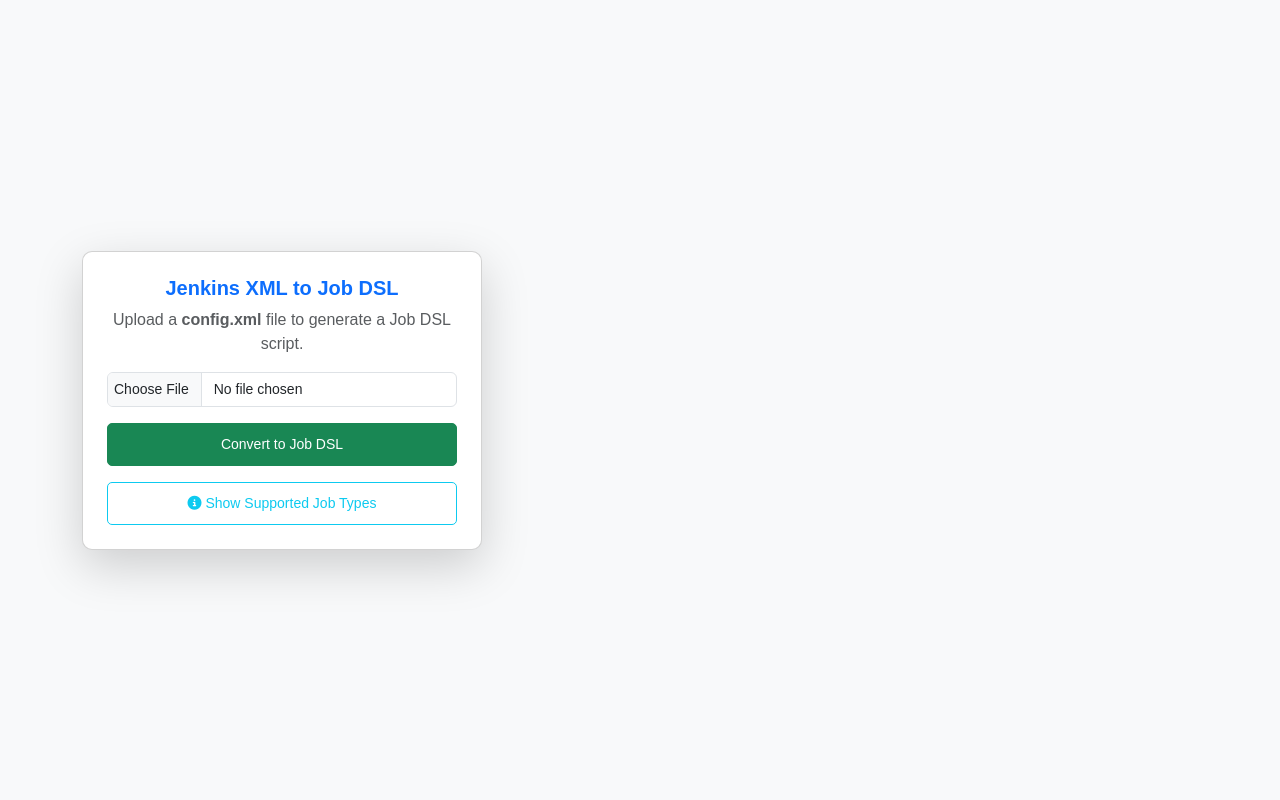
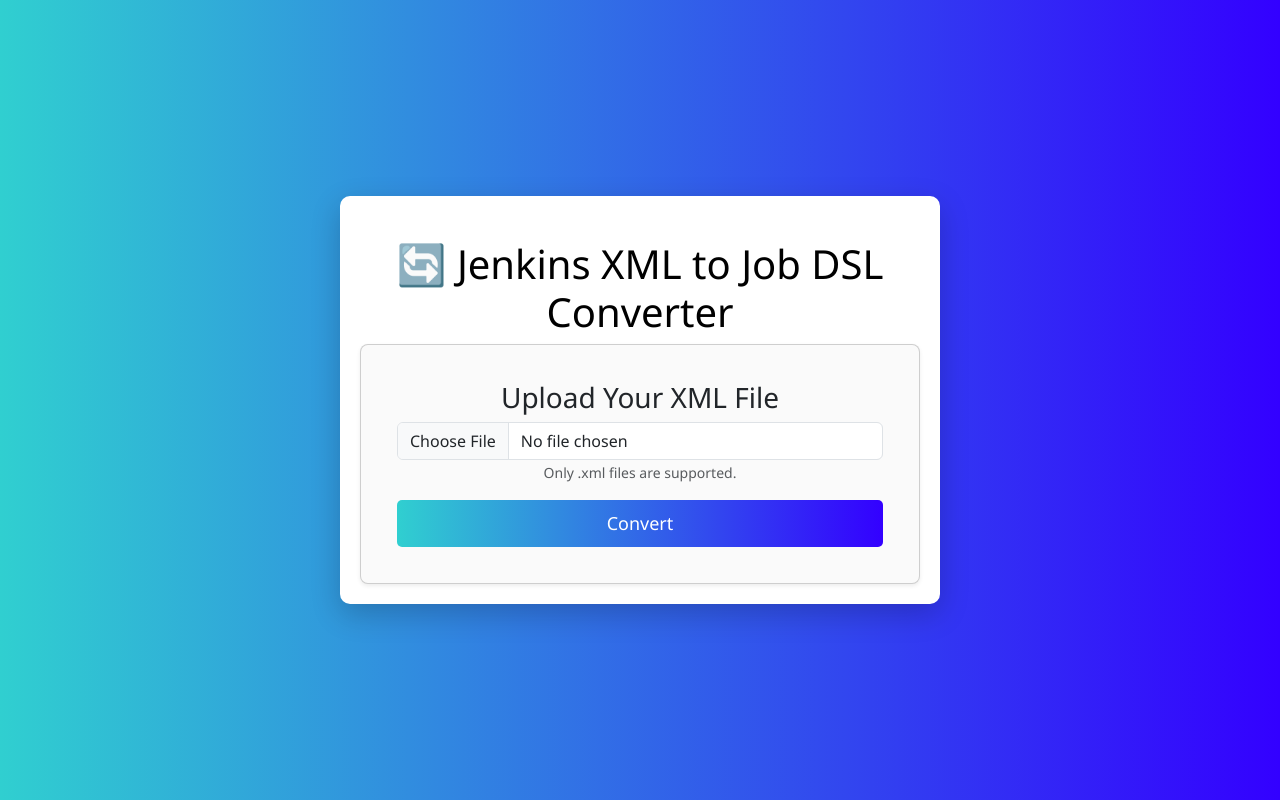
Before and after one commit to itsrohitsinghrana/xml-to-dsl, a Flask app: page / in a window 1280 px wide. Run offline with Flask 3, Linux system fonts and the light colour scheme; some libraries are stand-ins or nearby versions.

Commit message:
update structure and UI

```diff
--- a/backend/app.py
+++ b/backend/app.py
@@ -1,35 +1,69 @@
-from flask import Flask, request, render_template, send_from_directory, abort
+from flask import Flask, request, render_template, send_from_directory, abort, flash
 import os
-from backend.converters.config_parser import parse_config_xml
-from backend.converters.dsl_generator import generate_dsl
+from werkzeug.utils import secure_filename
+from converters.config_parser import parse_config_xml
+from converters.dsl_generator import generate_dsl
 
-app = Flask(__name__, template_folder="../frontend/templates")
+# Initialize Flask app
+app = Flask(__name__, template_folder="/app/frontend/templates", static_folder="/app/frontend/static")
+app.secret_key = "supersecretkey"  # Required for flash messages
 
-UPLOAD_FOLDER = os.path.join(os.getcwd(), "uploads")
-OUTPUT_FOLDER = os.path.join(UPLOAD_FOLDER, "dsl_outputs")
+# Define correct folder paths
+BASE_UPLOAD_FOLDER = os.path.join(os.getcwd(), "uploads")
+UPLOAD_FOLDER = os.path.join(BASE_UPLOAD_FOLDER, "uploads_XML")  # XML uploads folder
+OUTPUT_FOLDER = os.path.join(BASE_UPLOAD_FOLDER, "convert_DSL")  # Converted DSL output folder
+
+# Ensure directories exist
 os.makedirs(UPLOAD_FOLDER, exist_ok=True)
 os.makedirs(OUTPUT_FOLDER, exist_ok=True)
+
+# Allowed file extensions
+ALLOWED_EXTENSIONS = {"xml"}
+
+def allowed_file(filename):
+    """Check if the file is an allowed XML type."""
+    return "." in filename and filename.rsplit(".", 1)[1].lower() in ALLOWED_EXTENSIONS
 
 @app.route("/", methods=["GET", "POST"])
 def index():
     if request.method == "POST":
         file = request.files.get("file")
-        if file and file.filename.endswith(".xml"):
-            xml_path = os.path.join(UPLOAD_FOLDER, file.filename)
+
+        if not file or file.filename == "":
+            flash("No file selected!", "error")
+            return render_template("index.html")
+
+        if not allowed_file(file.filename):
+            flash("Invalid file type! Only XML files are allowed.", "error")
+            return render_template("index.html")
+
+        try:
+            # Secure and save the uploaded file in "uploads_XML/"
+            filename = secure_filename(file.filename)
+            xml_path = os.path.join(UPLOAD_FOLDER, filename)
             file.save(xml_path)
 
+            # Parse the XML configuration
             job_type, job_config = parse_config_xml(xml_path)
-            if not job_type:
-                return "Unsupported job type!", 400
 
+            if not job_type or "job_name" not in job_config:
+                flash("Invalid or unsupported XML format!", "error")
+                return render_template("index.html")
+
+            # Generate the DSL script
             dsl_script = generate_dsl(job_type, job_config)
-            output_filename = job_config["job_name"] + ".groovy"
-            output_path = os.path.join(OUTPUT_FOLDER, output_filename)
+            output_filename = secure_filename(job_config["job_name"] + ".groovy")
+            output_path = os.path.join(OUTPUT_FOLDER, output_filename)  # Save in "convert_DSL/"
 
+            # Save the DSL script
             with open(output_path, "w") as f:
                 f.write(dsl_script)
 
             return render_template("result.html", job_name=job_config["job_name"], dsl_script=dsl_script, filename=output_filename)
+
+        except Exception as e:
+            flash(f"Error processing file: {str(e)}", "error")
+            return render_template("index.html")
 
     return render_template("index.html")
 
--- a/frontend/static/css/style.css
+++ b/frontend/static/css/style.css
@@ -1,60 +1,69 @@
-/* General Styling */
+/* General Page Styling */
 body {
-    background-color: #f8f9fa;
-    font-family: Arial, sans-serif;
+    font-family: 'Segoe UI', Tahoma, Geneva, Verdana, sans-serif;
+    background: linear-gradient(to right, #30cfd0, #3300ff);
+    color: white;
+    margin: 0;
+    padding: 0;
     display: flex;
     justify-content: center;
     align-items: center;
-    height: 100vh;
-    margin: 0;
+    min-height: 100vh;
 }
 
-/* Centered Card */
-.card {
-    max-width: 400px; /* Reduced width for a more compact design */
-    width: 100%;
+/* Main Container */
+.container {
+    max-width: 600px;
+    background: white;
+    padding: 20px;
     border-radius: 10px;
-    box-shadow: 0 4px 12px rgba(0, 0, 0, 0.1);
+    box-shadow: 0 10px 30px rgba(0, 0, 0, 0.2);
+    color: black;
     text-align: center;
 }
 
-/* Header */
-h2 {
-    font-size: 20px;
-    font-weight: bold;
-    color: #333;
+/* Upload Form */
+.upload-card {
+    background: #fafafa;
+    padding: 20px;
+    border-radius: 8px;
+    box-shadow: 0px 5px 15px rgba(0, 0, 0, 0.1);
 }
 
-/* File Input */
-input[type="file"] {
-    font-size: 14px;
-    padding: 6px;
-    margin-bottom: 15px;
+.btn-gradient {
+    background: linear-gradient(to right, #30cfd0, #3300ff);
+    color: white;
+    border: none;
+    padding: 10px 20px;
+    border-radius: 5px;
+    cursor: pointer;
+    font-size: 18px;
 }
 
-/* Buttons */
-.btn {
-    padding: 10px;
+.btn-gradient:hover {
+    background: linear-gradient(to right, #3300ff, #30cfd0);
+}
+
+/* Result Page */
+.result-box {
     width: 100%;
-    font-size: 14px;
+    max-width: 900px;
+    padding: 15px;
+    background: #f4f4f4;
+    border-left: 5px solid #30cfd0;
+    margin-bottom: 50px;
     border-radius: 5px;
 }
 
-/* Supported Job Types (Initially Hidden) */
-.job-icons {
-    background: #f8f9fa;
-    padding: 10px;
+.dsl-code {
+    font-size: 10px;
+    line-height: 1.5;
+    text-align: left;
+    max-height: 400px;
+    overflow-y: auto;
+    background: #222;
+    color: white;
+    padding: 15px;
     border-radius: 5px;
-    margin-top: 10px;
+    white-space: pre-wrap;
 }
-
-/* Hide Job Types Initially */
-.d-none {
-    display: none;
-}
-
-.badge {
-    font-size: 12px;
-    padding: 6px 10px;
-    margin: 5px;
-}
--- a/frontend/templates/index.html
+++ b/frontend/templates/index.html
@@ -9,44 +9,46 @@
 </head>
 <body>
 
-<div class="container">
-    <div class="card shadow-lg p-4">
-        <h2 class="text-center text-primary">Jenkins XML to Job DSL</h2>
-        <p class="text-center text-muted">Upload a <strong>config.xml</strong> file to generate a Job DSL script.</p>
+    <div class="container">
+        <h1 class="text-center mt-4">🔄 Jenkins XML to Job DSL Converter</h1>
 
-        <!-- File Upload Form -->
-        <form action="/" method="post" enctype="multipart/form-data" class="text-center">
-            <input type="file" name="file" class="form-control mb-3" accept=".xml" required>
-            <button type="submit" class="btn btn-success">Convert to Job DSL</button>
-        </form>
-
-        <!-- 🔹 Toggle Button to Show Supported Job Types -->
-        <div class="text-center mt-3">
-            <button class="btn btn-outline-info btn-sm" onclick="toggleJobTypes()">
-                <i class="fas fa-info-circle"></i> Show Supported Job Types
-            </button>
+        <!-- Upload Form -->
+        <div class="card shadow-sm upload-card">
+            <div class="card-body">
+                <h3 class="card-title text-center">Upload Your XML File</h3>
+                <form id="uploadForm" action="/" method="POST" enctype="multipart/form-data">
+                    <div class="mb-3">
+                        <input type="file" class="form-control" name="file" id="file" accept=".xml" required>
+                        <small class="form-text text-muted">Only .xml files are supported.</small>
+                    </div>
+                    <button type="submit" class="btn btn-gradient w-100">Convert</button>
+                </form>
+            </div>
         </div>
 
-        <!-- 🔹 Supported Job Types (Initially Hidden) -->
-        <div id="job-types" class="job-icons d-none mt-3 text-center">
-            <span class="badge bg-primary"><i class="fas fa-tasks"></i> Freestyle</span>
-            <span class="badge bg-secondary"><i class="fas fa-code"></i> Pipeline</span>
-            <span class="badge bg-success"><i class="fas fa-cogs"></i> Maven</span>
-            <span class="badge bg-danger"><i class="fas fa-th"></i> Matrix</span>
-            <span class="badge bg-warning text-dark"><i class="fas fa-project-diagram"></i> Multibranch</span>
-        </div>
+        <!-- Flash Messages -->
+        {% with messages = get_flashed_messages() %}
+            {% if messages %}
+                <div class="alert alert-danger mt-3">
+                    {{ messages[0] }}
+                </div>
+            {% endif %}
+        {% endwith %}
     </div>
-</div>
 
-<script>
-function toggleJobTypes() {
-    var jobTypes = document.getElementById("job-types");
-    jobTypes.classList.toggle("d-none");
-}
-</script>
+    <script>
+        document.getElementById("uploadForm").addEventListener("submit", function(event) {
+            let fileInput = document.getElementById("file");
+            let filePath = fileInput.value;
+            let allowedExtensions = /(\.xml)$/i;
 
-<script src="https://cdn.jsdelivr.net/npm/bootstrap@5.3.0/dist/js/bootstrap.bundle.min.js"></script>
-<script src="https://kit.fontawesome.com/a076d05399.js" crossorigin="anonymous"></script>
+            if (!allowedExtensions.exec(filePath)) {
+                alert("Invalid file type! Please upload an XML file.");
+                fileInput.value = "";
+                event.preventDefault();
+            }
+        });
+    </script>
 
 </body>
 </html>
```
Also changed, not shown: frontend/templates/result.html (+10 -10 lines), uploads/uploads_XML/jenkins_config_gs_openadr.xml (added, +86 -0 lines), 2 other files.
